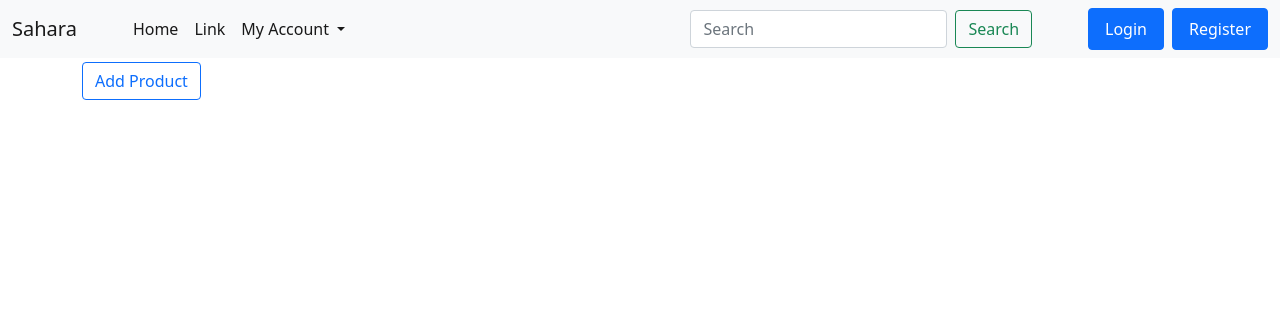
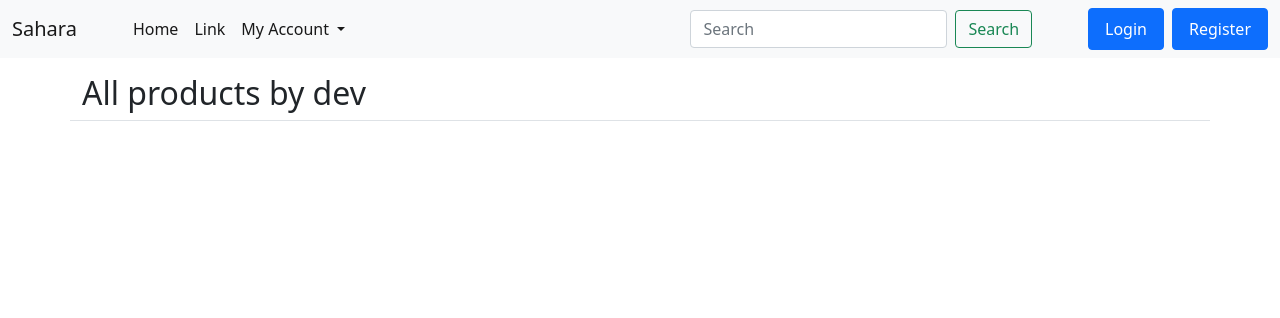
Before and after one commit to SanePai/CS-F213-OOP-Project, a Django app: a page that uses ecom_app/core/templates/core/seller_prods.html in a window 1280 px wide. Shown: the top 318 px of the page. Run offline with Django 3.2, Linux system fonts and the light colour scheme; data comes from the database, SQL or seed files in the repository; both versions use the stored data as it was after the commit.

Commit message:
seller products page

```diff
--- a/ecom_app/core/templates/core/seller_prods.html
+++ b/ecom_app/core/templates/core/seller_prods.html
@@ -1,9 +1,18 @@
 {% extends "core/base.html" %}
 
 {% block content %}
-    <div>
-      <a href="/product/new" class="btn btn-outline-primary mt-1 mb-1">Add Product</a>
+    {% if request.user == seller %}
+      <div>
+        <div class="border-bottom pt-3">
+          <h2 >My Products</h2>
+        </div>
+        <a href="/product/new" class="btn btn-outline-primary mt-1 mb-1">Add Product</a>
+      </div>
+    {% else %}
+    <div class="border-bottom pt-3">
+      <h2 >All products by {{ seller }}</h2>
     </div>
+    {% endif %}
     {% for prod in prods %}
     <div class="card mr-3" style="top:1rem; left: 1rem; width: 20rem; margin-right: 0.5rem; ">
         <a href="#">
@@ -16,12 +25,18 @@
             <small class = 'text-muted'>Stock: {{ prod.stock }}</small>
             <p class="card-text" style="white-space: nowrap; overflow: hidden; text-overflow: ellipsis;">{{ prod.content }}</p>
         </div>
-        <div class='card-footer'>
-            <a class="btn btn-secondary btn-sm mt-1 mb-1" href="/product/{{ prod.id }}/update">Update or add stock</a>
-            <a class="btn btn-danger btn-sm mt-1 mb-1" href="/product/{{ prod.id }}/delete">Delete</a>
+        <div class="card-footer">
+        {% if prod.seller == user %}
+          <a class="btn btn-secondary btn-sm mt-1 mb-1" href="{% url 'prod-update' prod.id %}">Update or add stock</a>
+          <a class="btn btn-danger btn-sm mt-1 mb-1" href="/product/{{ object.id }}/delete">Delete</a>
+        {% else %}
+          <a href="#" class="card-link btn btn-outline-primary">View Product</a>
+          <a href="#" class="card-link btn btn-primary">Add to Cart</a>
+        {% endif %}
         </div>
       </div>
     {% endfor %}
+
 
 
     {% if is_paginated %}
--- a/ecom_app/core/views.py
+++ b/ecom_app/core/views.py
@@ -77,6 +77,12 @@ class SellerProductListView(ListView):
         user = get_object_or_404(User, username=self.kwargs.get('username'))
         return Product.objects.filter(seller=user).order_by('-date_posted')
 
+    def get_context_data(self, **kwargs):
+        user = get_object_or_404(User, username=self.kwargs.get('username'))
+        context = super().get_context_data(**kwargs)
+        context['seller'] = user
+        return context
+
 class ProductDetailView(DetailView):
     model = Product
 
```
Also changed, not shown: ecom_app/db.sqlite3, ecom_app/media/product_imgs/download.jpg (deleted), ecom_app/media/product_imgs/download_NWMS2al.jpg (deleted).
